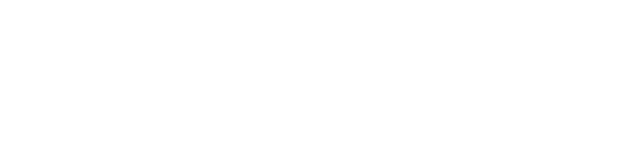
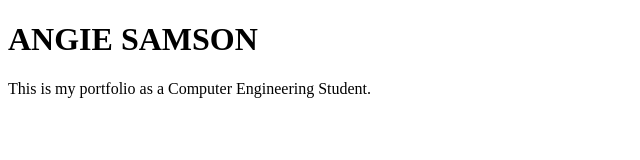
Before and after one commit to AngieS-git/Personal-Website, a plain HTML site: page index.html in a window 1280 px wide. Shown: the whole page, without its empty margins (0-640 px from the left). Drawn offline with Linux system fonts and the light colour scheme.

Commit message:
added gitignore and some content in the body of index file

```diff
--- a/index.html
+++ b/index.html
@@ -4,9 +4,10 @@
     <meta charset="UTF-8">
     <meta http-equiv="X-UA-Compatible" content="IE=edge">
     <meta name="viewport" content="width=device-width, initial-scale=1.0">
-    <title>Document</title>
+    <title>Angie Samson</title>
 </head>
 <body>
-
+ <h1>ANGIE SAMSON</h1>
+ <p>This is my portfolio as a Computer Engineering Student.</p>
 </body>
 </html>
```
Also changed, not shown: 1 other file.
